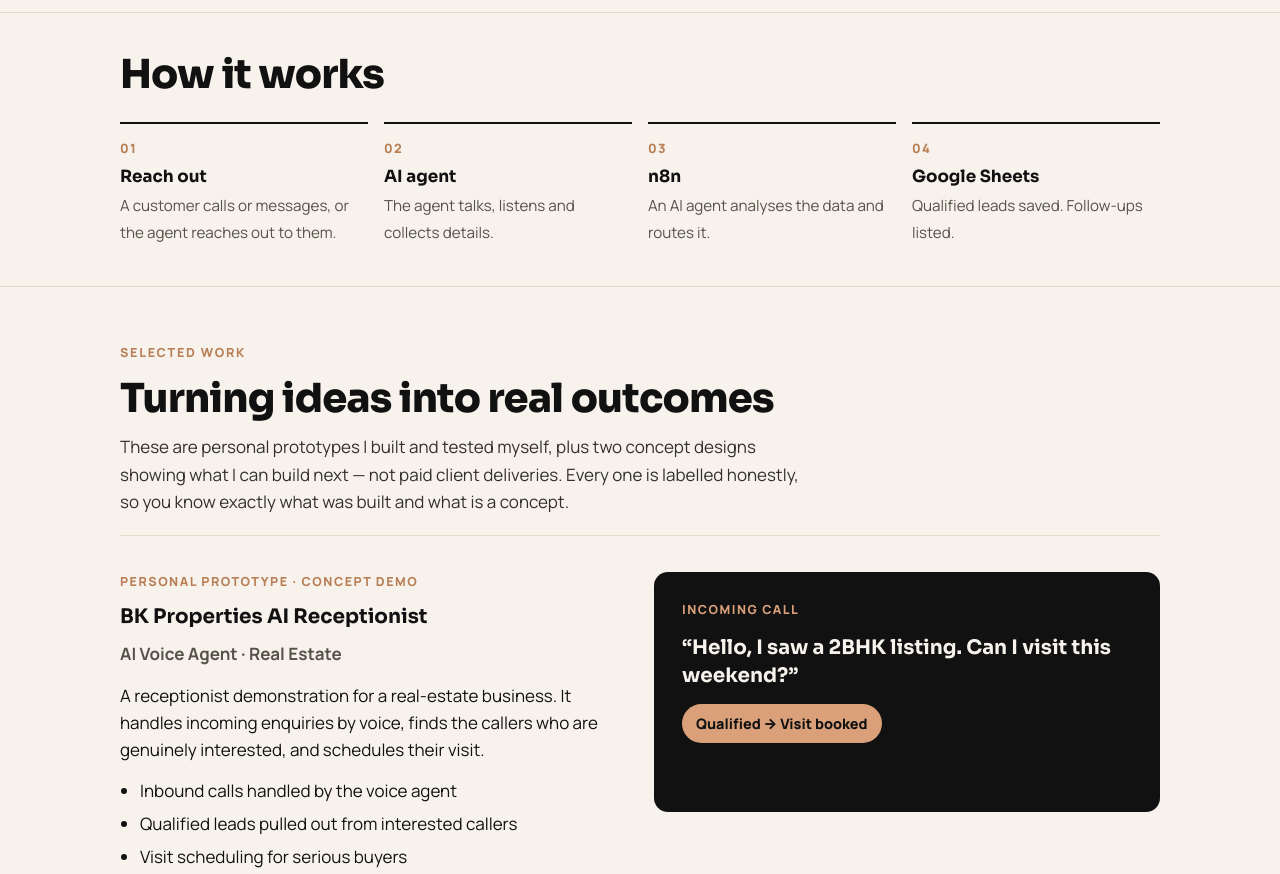
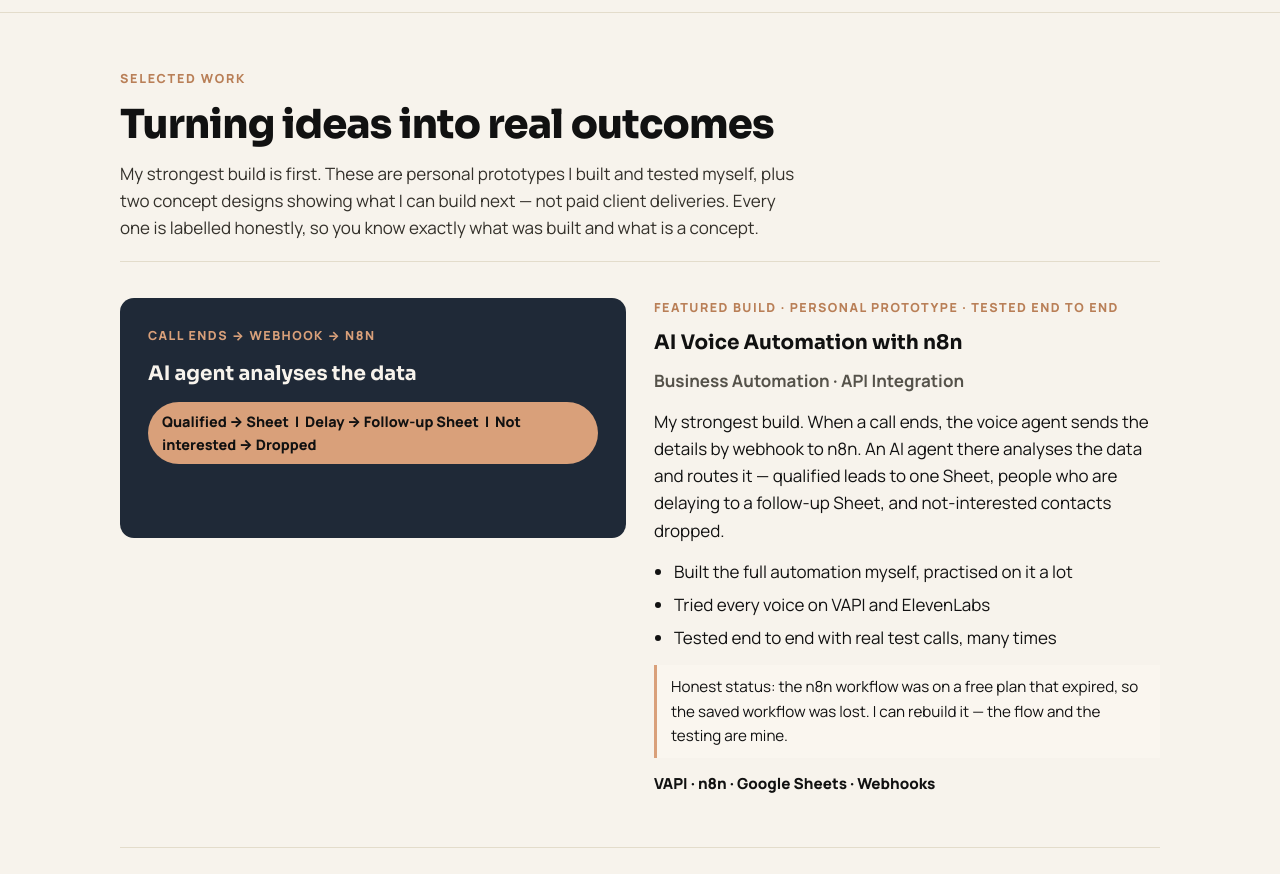
Before and after one commit to himanshukokolankar/himanshukokolankar.github.io, a plain HTML site: page index.html in a window 1280 px wide. Shown: the part 740-1614 px from the top of the page. Drawn offline with Linux system fonts and the light colour scheme.

Commit message:
Update index.html: remove How it works, feature AI Voice Automation with n8n first

```diff
--- a/index.html
+++ b/index.html
@@ -43,25 +43,33 @@
     </div>
   </section>
 
-  <!-- HOW IT WORKS -->
-  <section class="how">
-    <div class="wrap">
-      <h2 class="section-title">How it works</h2>
-      <ol class="flow">
-        <li><span class="step-no">01</span><strong>Reach out</strong><span>A customer calls or messages, or the agent reaches out to them.</span></li>
-        <li><span class="step-no">02</span><strong>AI agent</strong><span>The agent talks, listens and collects details.</span></li>
-        <li><span class="step-no">03</span><strong>n8n</strong><span>An AI agent analyses the data and routes it.</span></li>
-        <li><span class="step-no">04</span><strong>Google Sheets</strong><span>Qualified leads saved. Follow-ups listed.</span></li>
-      </ol>
-    </div>
-  </section>
-
   <!-- SELECTED WORK -->
   <section class="work" id="work">
     <div class="wrap">
       <p class="eyebrow">Selected work</p>
       <h2 class="section-title">Turning ideas into real outcomes</h2>
-      <p class="section-intro">These are personal prototypes I built and tested myself, plus two concept designs showing what I can build next — not paid client deliveries. Every one is labelled honestly, so you know exactly what was built and what is a concept.</p>
+      <p class="section-intro">My strongest build is first. These are personal prototypes I built and tested myself, plus two concept designs showing what I can build next — not paid client deliveries. Every one is labelled honestly, so you know exactly what was built and what is a concept.</p>
+
+      <article class="project project-2">
+        <div class="project-visual visual-2" aria-hidden="true">
+          <p class="visual-caption">Call ends &rarr; Webhook &rarr; n8n</p>
+          <p class="visual-line">AI agent analyses the data</p>
+          <p class="visual-tag">Qualified &rarr; Sheet &nbsp;|&nbsp; Delay &rarr; Follow-up Sheet &nbsp;|&nbsp; Not interested &rarr; Dropped</p>
+        </div>
+        <div class="project-text">
+          <p class="project-label">Featured build &middot; Personal Prototype &middot; Tested end to end</p>
+          <h3>AI Voice Automation with n8n</h3>
+          <p class="project-cat">Business Automation &middot; API Integration</p>
+          <p>My strongest build. When a call ends, the voice agent sends the details by webhook to n8n. An AI agent there analyses the data and routes it — qualified leads to one Sheet, people who are delaying to a follow-up Sheet, and not-interested contacts dropped.</p>
+          <ul class="project-points">
+            <li>Built the full automation myself, practised on it a lot</li>
+            <li>Tried every voice on VAPI and ElevenLabs</li>
+            <li>Tested end to end with real test calls, many times</li>
+          </ul>
+          <p class="project-note">Honest status: the n8n workflow was on a free plan that expired, so the saved workflow was lost. I can rebuild it — the flow and the testing are mine.</p>
+          <p class="project-tools">VAPI &middot; n8n &middot; Google Sheets &middot; Webhooks</p>
+        </div>
+      </article>
 
       <article class="project project-1">
         <div class="project-text">
@@ -81,27 +89,6 @@
           <p class="visual-caption">Incoming call</p>
           <p class="visual-line">&ldquo;Hello, I saw a 2BHK listing. Can I visit this weekend?&rdquo;</p>
           <p class="visual-tag">Qualified &rarr; Visit booked</p>
-        </div>
-      </article>
-
-      <article class="project project-2">
-        <div class="project-visual visual-2" aria-hidden="true">
-          <p class="visual-caption">Call ends &rarr; Webhook &rarr; n8n</p>
-          <p class="visual-line">AI agent analyses the data</p>
-          <p class="visual-tag">Qualified &rarr; Sheet &nbsp;|&nbsp; Delay &rarr; Follow-up Sheet &nbsp;|&nbsp; Not interested &rarr; Dropped</p>
-        </div>
-        <div class="project-text">
-          <p class="project-label">Personal Prototype &middot; Tested end to end</p>
-          <h3>AI Voice Automation with n8n</h3>
-          <p class="project-cat">Business Automation &middot; API Integration</p>
-          <p>My strongest build. When a call ends, the voice agent sends the details by webhook to n8n. An AI agent there analyses the data and routes it — qualified leads to one Sheet, people who are delaying to a follow-up Sheet, and not-interested contacts dropped.</p>
-          <ul class="project-points">
-            <li>Built the full automation myself, practised on it a lot</li>
-            <li>Tried every voice on VAPI and ElevenLabs</li>
-            <li>Tested end to end with real test calls, many times</li>
-          </ul>
-          <p class="project-note">Honest status: the n8n workflow was on a free plan that expired, so the saved workflow was lost. I can rebuild it — the flow and the testing are mine.</p>
-          <p class="project-tools">VAPI &middot; n8n &middot; Google Sheets &middot; Webhooks</p>
         </div>
       </article>
 
```
